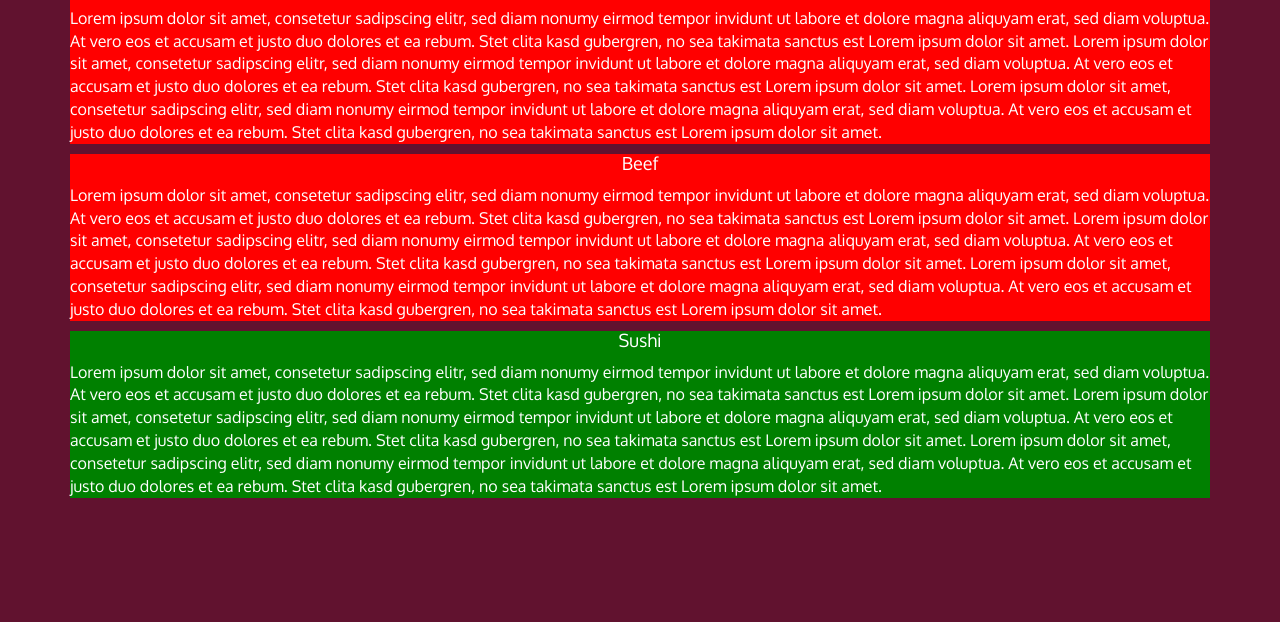
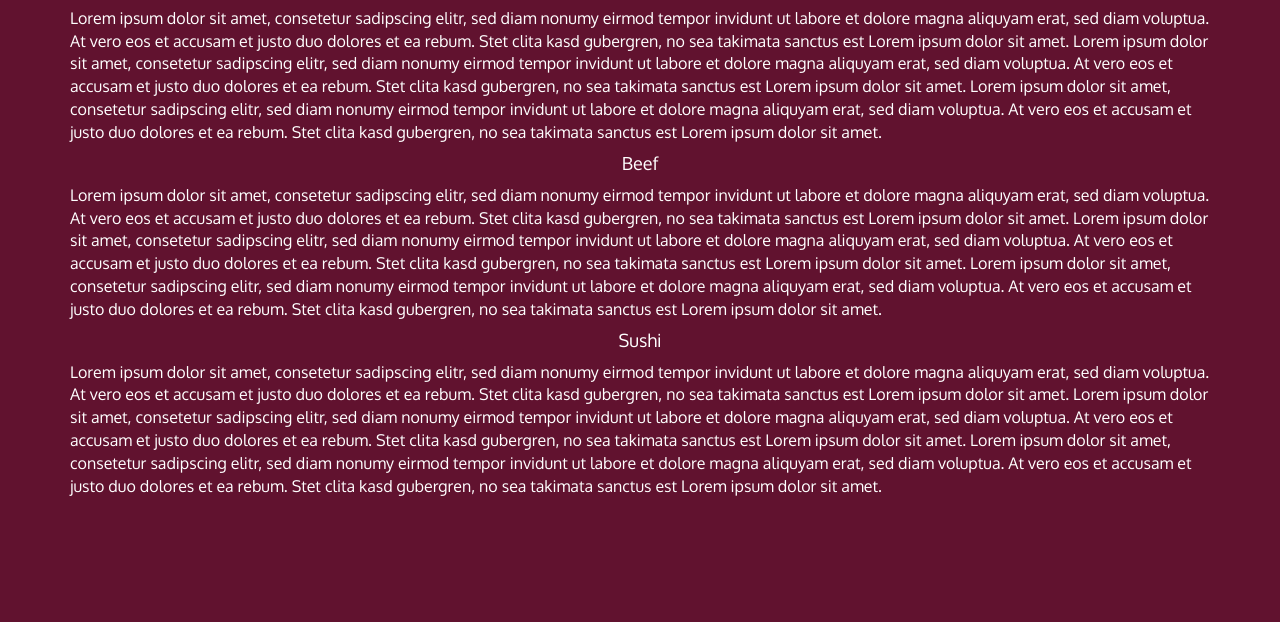
Before and after one commit to pratikdig/week3, a plain HTML site: page index.html in a window 1280 px wide. Shown: the part 178-800 px from the top of the page. Drawn offline with nearby package versions, Linux system fonts and the light colour scheme; a script that the page names is missing.

Commit message:
Update styless.css

```diff
--- a/css/styless.css
+++ b/css/styless.css
@@ -4,15 +4,7 @@ body {
   background-color: #61122f;
   font-family: 'Oxygen', sans-serif;
 }
-#p {
-  background-color: red;
-}
-#b {
-  background-color: red;
-}
-#c {
-  background-color: green;
-}
+
 
 /** HEADER **/
 #header-nav {
```
